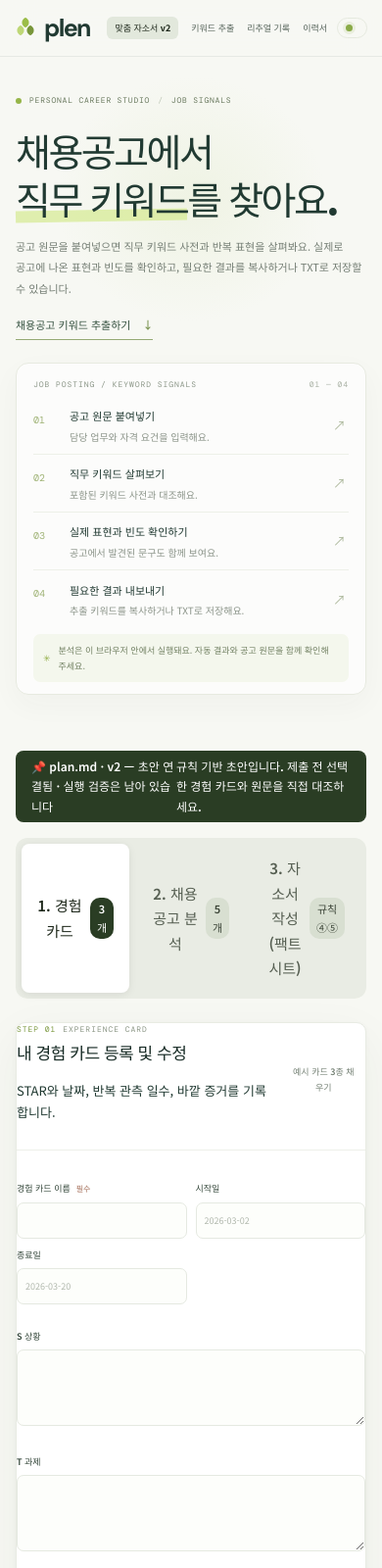
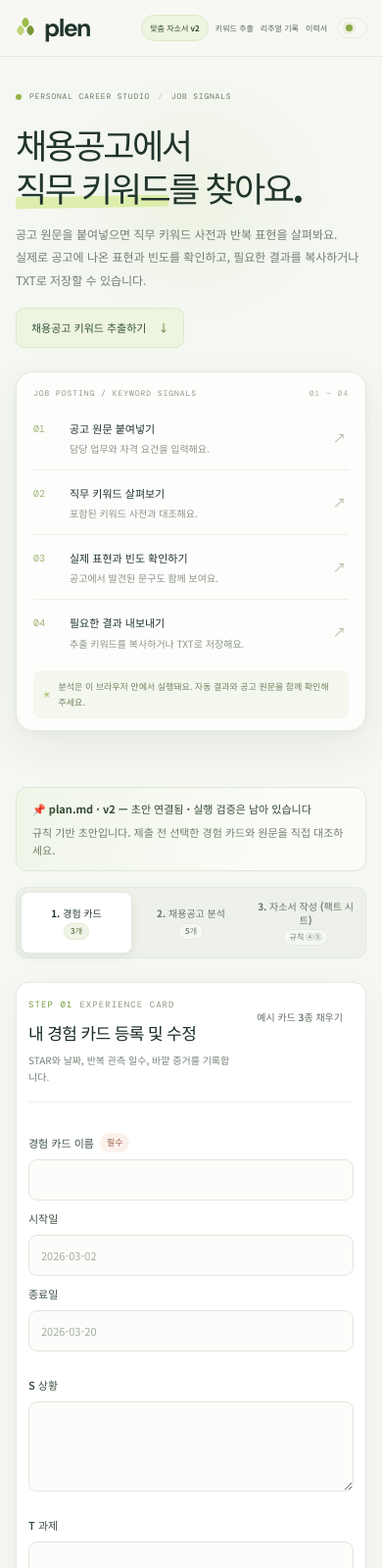
Before and after one commit to stulss/weg, a plain HTML site: page frontend/index.html in a window 390 px wide. Shown: the top 1600 px of the page at 98% size. Drawn offline with nearby package versions, Linux system fonts and the light colour scheme.

Commit message:
프론트 디자인 수정v1

```diff
--- /dev/null
+++ b/frontend/assets/css/visual-refresh.css
@@ -0,0 +1,208 @@
+/* plen visual refresh: readable type, clearer hierarchy, and consistent surfaces */
+:root {
+  --ink: #20352c;
+  --ink-deep: #172b24;
+  --muted: #68776c;
+  --line: #e2e9df;
+  --paper: #f5f7f2;
+  --accent: #dcef9e;
+  --accent-strong: #92b34a;
+  --sage: #eff4e8;
+  --shadow: 0 16px 44px rgba(31, 54, 39, .065), 0 2px 8px rgba(31, 54, 39, .035);
+}
+
+/* Header and first screen: make the primary workflow obvious. */
+.site-header { border-bottom-color: rgba(32, 53, 44, .09); }
+.header-nav-primary {
+  padding: 7px 11px;
+  border: 1px solid #dce8c7;
+  border-radius: 999px;
+  color: #344d35 !important;
+  background: #edf4df;
+  font-weight: 700;
+}
+.header-nav-primary:hover { background: #e5efcf; }
+.hero { min-height: 370px; grid-template-columns: 1.08fr .92fr; gap: clamp(28px, 6vw, 72px); }
+.hero h1 { max-width: 620px; font-size: clamp(38px, 4.3vw, 52px); }
+.hero-description { max-width: 500px; font-size: 13px; }
+.hero-process { border-color: #e1e9d9; border-radius: 18px; background: rgba(255, 255, 255, .82); box-shadow: var(--shadow); }
+.process-list li { min-height: 66px; }
+.hero-link { padding: 10px 15px; border: 1px solid #dce8c7; border-radius: 9px; background: #edf4df; }
+.hero-link:hover { background: #e3efcd; }
+
+/* Main three-step workspace */
+#v2MainApp { scroll-margin-top: 86px; }
+#v2MainApp .version-banner {
+  flex-wrap: wrap;
+  gap: 6px 18px;
+  padding: 12px 16px;
+  border: 1px solid #dfe8d5;
+  border-radius: 12px !important;
+  color: #53634d;
+  background: linear-gradient(105deg, #f0f5e8, #fbfcf8 75%);
+  font-size: 11px;
+  font-weight: 500;
+  line-height: 1.65;
+}
+#v2MainApp .version-banner span:first-child { color: #344b35; font-weight: 700; }
+#v2MainApp .version-banner span:last-child { color: #71806c; }
+.v2-tab-nav {
+  display: grid;
+  grid-template-columns: repeat(3, minmax(0, 1fr));
+  gap: 6px;
+  padding: 6px;
+  border: 1px solid #e3e9df;
+  border-radius: 14px;
+  background: #edf1e9;
+}
+.v2-tab-btn {
+  min-width: 0;
+  min-height: 52px;
+  padding: 10px 14px;
+  border: 1px solid transparent;
+  border-radius: 10px;
+  color: #68766a;
+  font-size: 13px;
+  font-weight: 650;
+}
+.v2-tab-btn:hover { color: #334a37; background: rgba(255,255,255,.72); }
+.v2-tab-btn.is-active {
+  color: #24392c;
+  border-color: #e2e9dc;
+  background: #fff;
+  box-shadow: 0 3px 10px rgba(37, 55, 39, .07);
+}
+.v2-tab-btn .tab-badge {
+  flex: none;
+  padding: 3px 8px;
+  border: 1px solid #e5eadf;
+  border-radius: 999px;
+  color: #72806b;
+  background: #f5f7f2;
+  font-size: 10px;
+  font-weight: 550;
+}
+.v2-tab-btn.is-active .tab-badge { color: #5d7442; border-color: #e0e9d1; background: #f0f5e7; }
+#v2MainApp .panel {
+  padding: clamp(18px, 2.5vw, 28px);
+  border-color: #e3e9e0;
+  border-radius: 16px;
+  box-shadow: 0 8px 28px rgba(37, 55, 39, .045);
+}
+#v2MainApp .panel-heading { padding-bottom: 17px; border-color: #edf0e9; }
+#v2MainApp .panel-heading h3 { margin-top: 6px; font-size: 20px; letter-spacing: -.6px; }
+#v2MainApp .panel-heading p { margin: 5px 0 0; color: #778378; font-size: 12px; line-height: 1.7; }
+#v2MainApp .panel-index { font-size: 9px; }
+#v2MainApp .field-group label { margin-bottom: 7px; color: #3d5042; font-size: 12px; }
+#v2MainApp input,
+#v2MainApp .field-group textarea {
+  min-height: 42px;
+  padding: 10px 12px;
+  border-color: #dfe7dc;
+  border-radius: 9px;
+  color: #2f4436;
+  background: #fcfdfa;
+  font-size: 13px;
+}
+#v2MainApp .field-group textarea { min-height: 92px; line-height: 1.8; }
+#v2MainApp .field-group textarea::placeholder,
+#v2MainApp input::placeholder { color: #a3ada1; font-size: 11px; }
+#v2MainApp .button { min-height: 40px; padding: 9px 15px; border-radius: 9px; font-size: 12px; }
+#v2MainApp .button-primary { width: auto; min-width: 150px; color: #263923; border-color: #cde39a; background: #e5f2c7; }
+#v2MainApp .button-primary:hover { background: #d9edac; }
+#v2MainApp .button-quiet { min-height: 34px; padding: 6px 10px; color: #637263; }
+#v2MainApp .button-secondary { color: #3b533d; border-color: #dce7d0; background: #f1f6e9; }
+#v2MainApp .required-label { padding: 2px 7px; border-radius: 99px; color: #9a634d; background: #fbf1eb; font-size: 9px; }
+#v2MainApp .star-editor-grid { gap: 12px; }
+#v2MainApp .v2-card-grid,
+#v2MainApp .keyword-5-grid { gap: 12px; }
+#v2MainApp .v2-experience-card,
+#v2MainApp .keyword-5-card {
+  padding: 17px;
+  border-color: #e4eae0;
+  border-radius: 12px;
+  background: #fcfdfa;
+  box-shadow: 0 3px 10px rgba(37, 55, 39, .035);
+}
+#v2MainApp .v2-card-title { color: #2e4535; font-size: 15px; }
+#v2MainApp .v2-card-dates { color: #7b897c; font-size: 11px; }
+#v2MainApp .v2-card-star { color: #526254; background: #f5f7f2; font-size: 12px; }
+#v2MainApp .keyword-5-card .kw-name { color: #527341; font-size: 14px; }
+#v2MainApp .keyword-5-card .kw-evidence { color: #58685a; background: #f6f8f3; border-left-color: #9bb96a; font-size: 11px; line-height: 1.7; }
+#v2MainApp .fact-sheet-container,
+#v2MainApp .draft-editor-box,
+#v2MainApp .inspection-panel { border-color: #e3e9df; border-radius: 12px; }
+#v2MainApp .fact-sheet-container { padding: 18px; background: #fbfcf9; }
+#v2MainApp .fact-sheet-item { gap: 10px; padding: 12px; }
+#v2MainApp .fact-text-edit { font-size: 13px; line-height: 1.75; }
+#v2MainApp .fact-badge-verified,
+#v2MainApp .fact-badge-filled { font-size: 10px; }
+#v2MainApp .draft-workspace-grid { gap: 14px; }
+#v2MainApp .draft-editor-box,
+#v2MainApp .inspection-panel { padding: 17px; }
+#v2MainApp .draft-editor-box label,
+#v2MainApp .inspection-header h4 { color: #3e5142; font-size: 12px; font-weight: 650; }
+#v2MainApp #v2FinalText { min-height: 300px; padding: 13px; border: 1px solid #dfe7dc; border-radius: 9px; background: #fdfefb; font-size: 13px; line-height: 1.85; }
+#v2MainApp #v2CharCounter,
+#v2MainApp #v2InspectionBadge { color: #71805f; font-size: 11px; }
+#v2MainApp .inspection-item { padding: 10px 12px; border-radius: 9px; font-size: 11px; }
+#v2MainApp .inspection-item-name { color: #364a3b; font-size: 11px; }
+#v2MainApp .inspection-item-detail { color: #718074; font-size: 10px; line-height: 1.65; }
+#v2MainApp .user-finished-box { border-color: #e1e8dc; border-radius: 9px; background: #f8faf6; font-size: 12px; }
+#v2MainApp .blocker-banner { border-width: 1px; border-radius: 9px; font-size: 11px; }
+
+/* Secondary tools: keep useful, but visually subordinate to the 3-step flow. */
+#workspace { scroll-margin-top: 88px; padding-top: 42px; }
+#workspace > .section-heading { padding-top: 4px; }
+#workspace .application-manager,
+#workspace .experience-library,
+.ritual-manager,
+.resume-builder { border-color: #e3e9e0; border-radius: 15px; box-shadow: 0 8px 26px rgba(37, 55, 39, .045); }
+.ritual-manager,
+.resume-builder { padding: clamp(18px, 2.5vw, 28px); }
+.ritual-manager h2,
+.resume-builder-header h3 { letter-spacing: -.7px; }
+
+@media (max-width: 760px) {
+  .hero { grid-template-columns: 1fr; gap: 24px; padding-top: 34px; }
+  .hero-process { max-width: 620px; }
+  #v2MainApp .version-banner { align-items: flex-start; flex-direction: column; }
+  .v2-tab-btn { gap: 5px; padding: 9px 7px; font-size: 11px; }
+  .v2-tab-btn .tab-badge { font-size: 9px; }
+  #v2MainApp .panel { padding: 18px; }
+}
+@media (max-width: 560px) {
+  .hero h1 { font-size: clamp(35px, 9vw, 44px); }
+  .hero-description { font-size: 12px; }
+  .header-nav { gap: 7px; }
+  .header-nav a { font-size: 8px; }
+  .header-nav-primary { padding: 6px 8px; }
+  .v2-tab-nav { gap: 3px; padding: 4px; border-radius: 11px; }
+  .v2-tab-btn { min-height: 58px; flex-direction: column; gap: 3px; padding: 7px 4px; border-radius: 8px; font-size: 10px; line-height: 1.35; }
+  .v2-tab-btn .tab-badge { padding: 2px 6px; font-size: 8px; }
+  #v2MainApp .panel { padding: 15px 12px; border-radius: 13px; }
+  #v2MainApp .panel-heading { align-items: flex-start !important; }
+  #v2MainApp .panel-heading h3 { font-size: 17px; }
+  #v2MainApp .panel-heading p { font-size: 10px; }
+  #v2MainApp .field-row { grid-template-columns: minmax(0, 1fr); }
+  #v2MainApp .field-row > .field-group[style*="flex: 2"],
+  #v2MainApp .field-row > .field-group[style*="flex: 3"] { grid-column: auto; }
+  #v2MainApp .field-group label { font-size: 11px; }
+  #v2MainApp input,
+  #v2MainApp .field-group textarea { font-size: 12px; }
+  #v2MainApp .button { min-height: 38px; padding: 8px 10px; font-size: 10px; }
+  #v2MainApp .button-primary { min-width: 0; }
+  #v2MainApp .panel-heading > .button { flex: none; }
+  #v2MainApp .v2-card-grid,
+  #v2MainApp .keyword-5-grid { grid-template-columns: minmax(0, 1fr); }
+  #v2MainApp .fact-sheet-container { padding: 12px; }
+  #v2MainApp .fact-sheet-container > div:first-child { align-items: flex-start !important; flex-direction: column; }
+  #v2MainApp .draft-editor-box,
+  #v2MainApp .inspection-panel { padding: 12px; }
+  #v2MainApp .draft-editor-box > div:last-of-type { flex-wrap: wrap; }
+  #workspace { padding-top: 30px; }
+}
+@media (prefers-reduced-motion: reduce) {
+  .v2-tab-btn,
+  .hero-link { transition: none; }
+}
--- a/frontend/index.html
+++ b/frontend/index.html
@@ -13,6 +13,7 @@
   <link rel="stylesheet" href="assets/css/resume-builder.css">
   <link rel="stylesheet" href="assets/css/ritual-manager.css">
   <link rel="stylesheet" href="assets/css/career-tabs.css">
+  <link rel="stylesheet" href="assets/css/visual-refresh.css">
   <script src="assets/js/ritual-core.js" defer></script>
   <script src="assets/js/career-core.js" defer></script>
   <script src="assets/js/draft-inspection-core.js" defer></script>
@@ -38,7 +39,7 @@
       <span class="header-divider" aria-hidden="true"></span>
       <span class="header-caption">경험 기반 취업 준비 도구</span>
       <nav class="header-nav" aria-label="주요 메뉴">
-        <a href="#v2MainApp" style="font-weight:700; color:#1e281b; background:#e2e8dc; padding:4px 8px; border-radius:6px;">맞춤 자소서 v2</a>
+        <a class="header-nav-primary" href="#v2MainApp">맞춤 자소서 v2</a>
         <a href="#workspace">키워드 추출</a>
         <a href="#ritualManager">리추얼 기록</a>
         <a href="#resumeBuilder">이력서</a>
```
